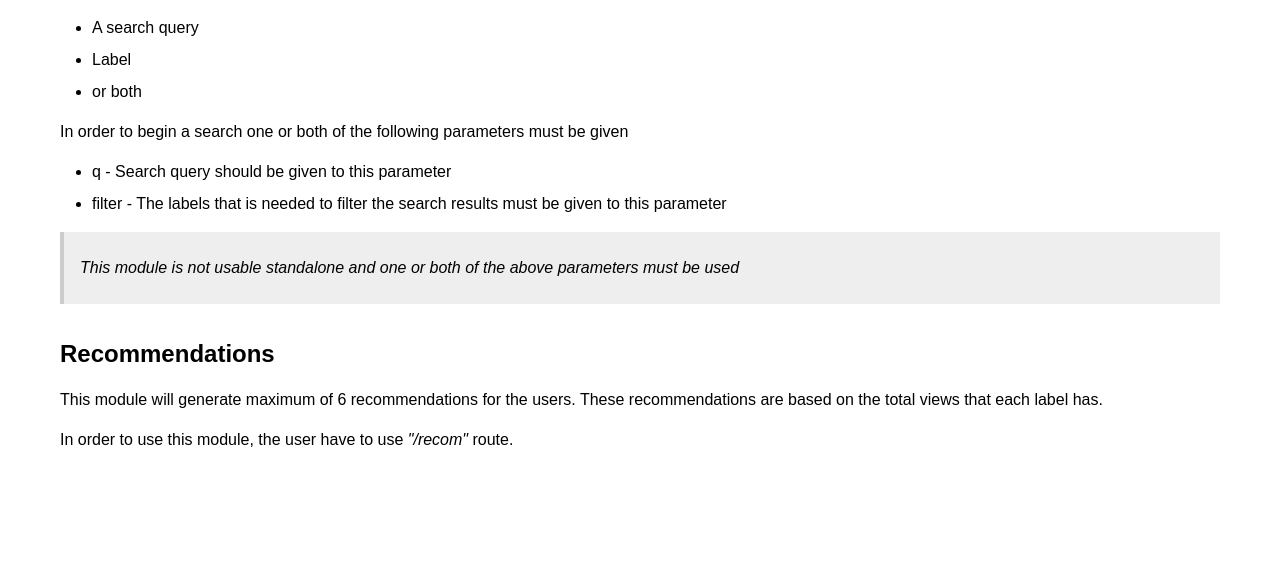
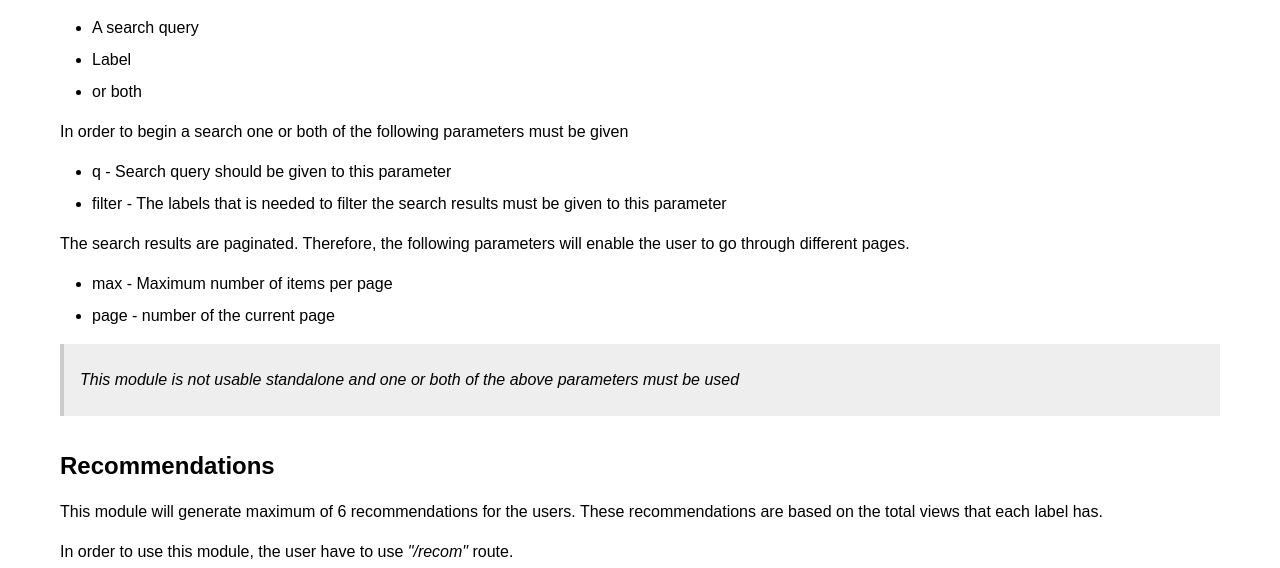
Before and after one commit to irusha/cs50fp, a Django app: page / in a window 1280 px wide. Shown: the part 2859-3427 px from the top of the page. Before the commit the page ends 3306 px from the top, so only its background shows below. Run offline with Django 4.2, Linux system fonts and the light colour scheme; some libraries are stand-ins or nearby versions.

Commit message:
Updated readme files

```diff
--- a/homehub/templates/index.html
+++ b/homehub/templates/index.html
@@ -212,6 +212,11 @@
     <li>q - Search query should be given to this parameter</li>
     <li>filter - The labels that is needed to filter the search results must be given to this parameter</li>
 </ul>
+<p>The search results are paginated. Therefore, the following parameters will enable the user to go through different pages.</p>
+<ul>
+    <li>max - Maximum number of items per page</li>
+    <li>page - number of the current page</li>
+</ul>
 <blockquote>
     <p>This module is not usable standalone and one or both of the above parameters must be used</p>
 </blockquote>
```
Also changed, not shown: readme.md.
